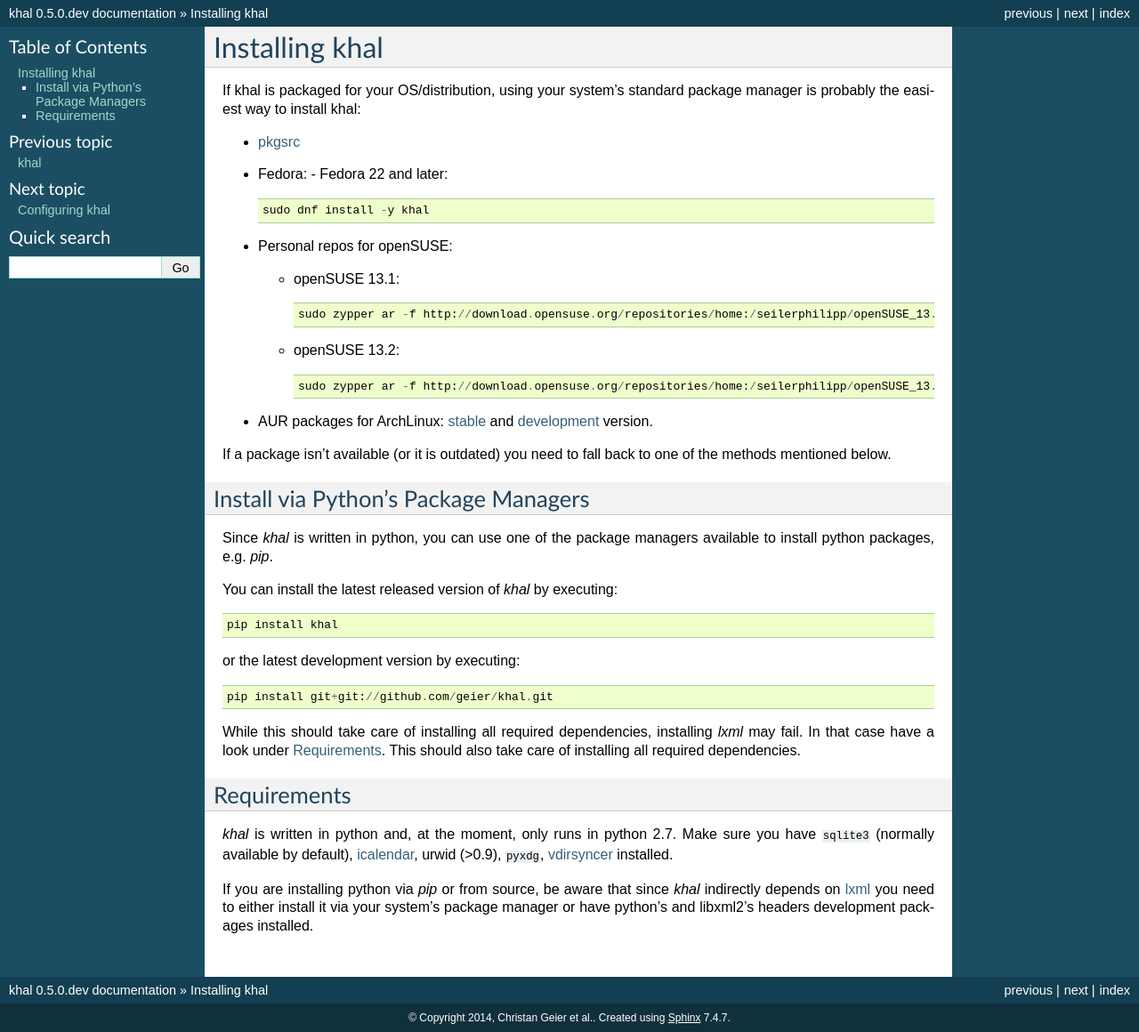
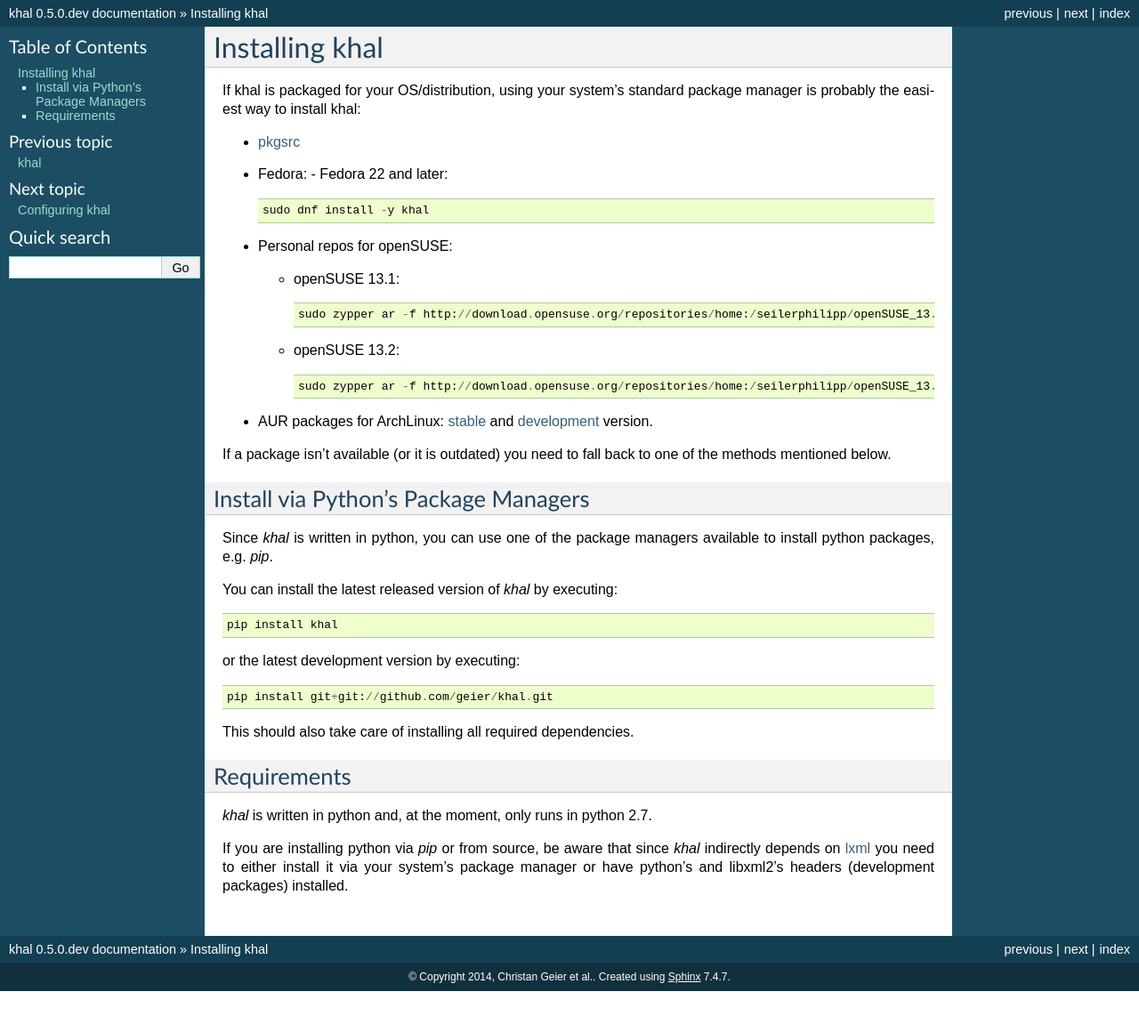
Before and after one commit to pimutils/khal, a Sphinx documentation site: the page built from doc/source/install.rst, in a window 1280 px wide. Shown: the whole page at 89% size. Built offline with Sphinx 7.4.7, drawn with Linux system fonts in a browser that asks for light colours; after the commit the page ends 1114 px from its top, so only the background shows below that.

Commit message:
update install docs

```diff
--- a/doc/source/install.rst
+++ b/doc/source/install.rst
@@ -43,8 +43,6 @@
 
      pip install git+git://github.com/geier/khal.git
 
-While this should take care of installing all required dependencies, installing
-*lxml* may fail. In that case have a look under :ref:`requirements`.
 This should also take care of installing all required dependencies.
 
 
@@ -54,13 +52,11 @@
 ------------
 
 *khal* is written in python and, at the moment, only runs in python 2.7.
-Make sure you have ``sqlite3`` (normally available by default), icalendar_, urwid
-(>0.9), ``pyxdg``, vdirsyncer_ installed.
 
 If you are installing python via *pip* or from source, be aware that since
 *khal* indirectly depends on lxml_ you need to either install it via your
-system's package manager or have python's and libxml2's headers development
-packages installed.
+system's package manager or have python's and libxml2's headers (development
+packages) installed.
 
 .. _icalendar: https://github.com/collective/icalendar
 .. _vdirsyncer: https://github.com/untitaker/vdirsyncer
```
